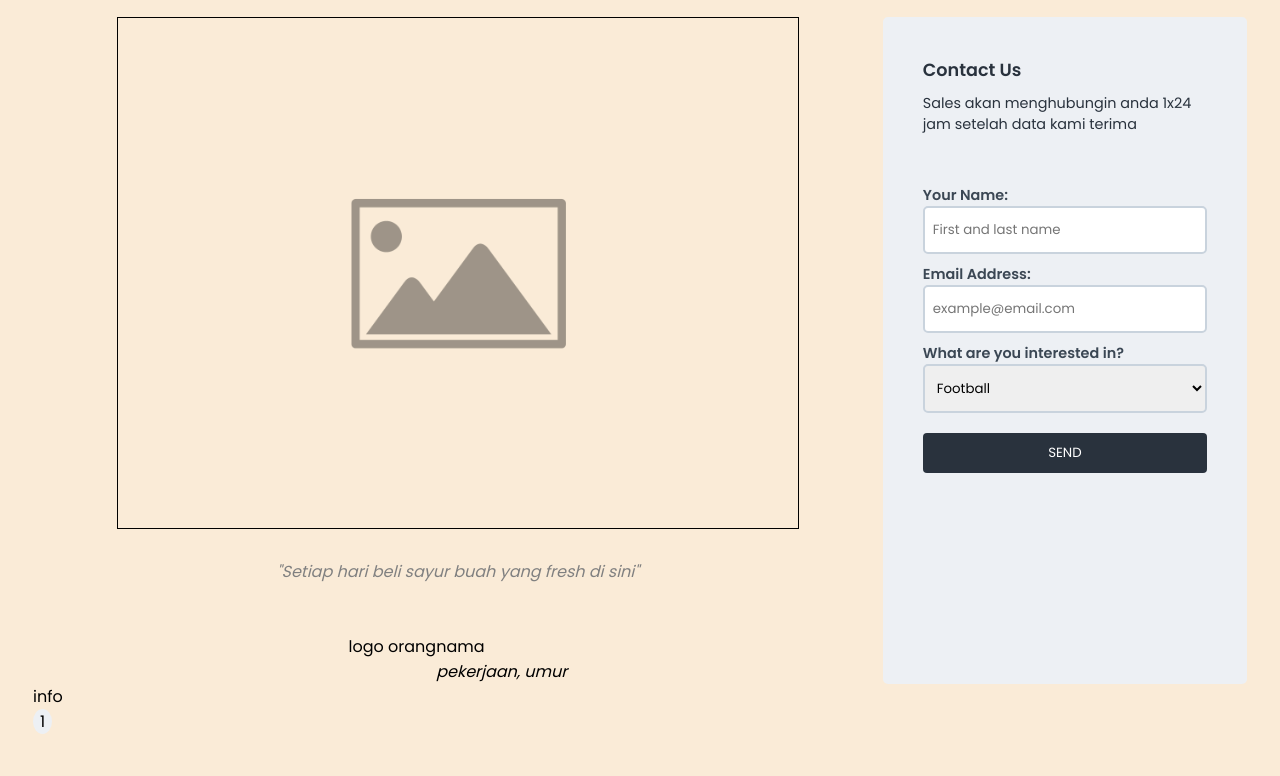
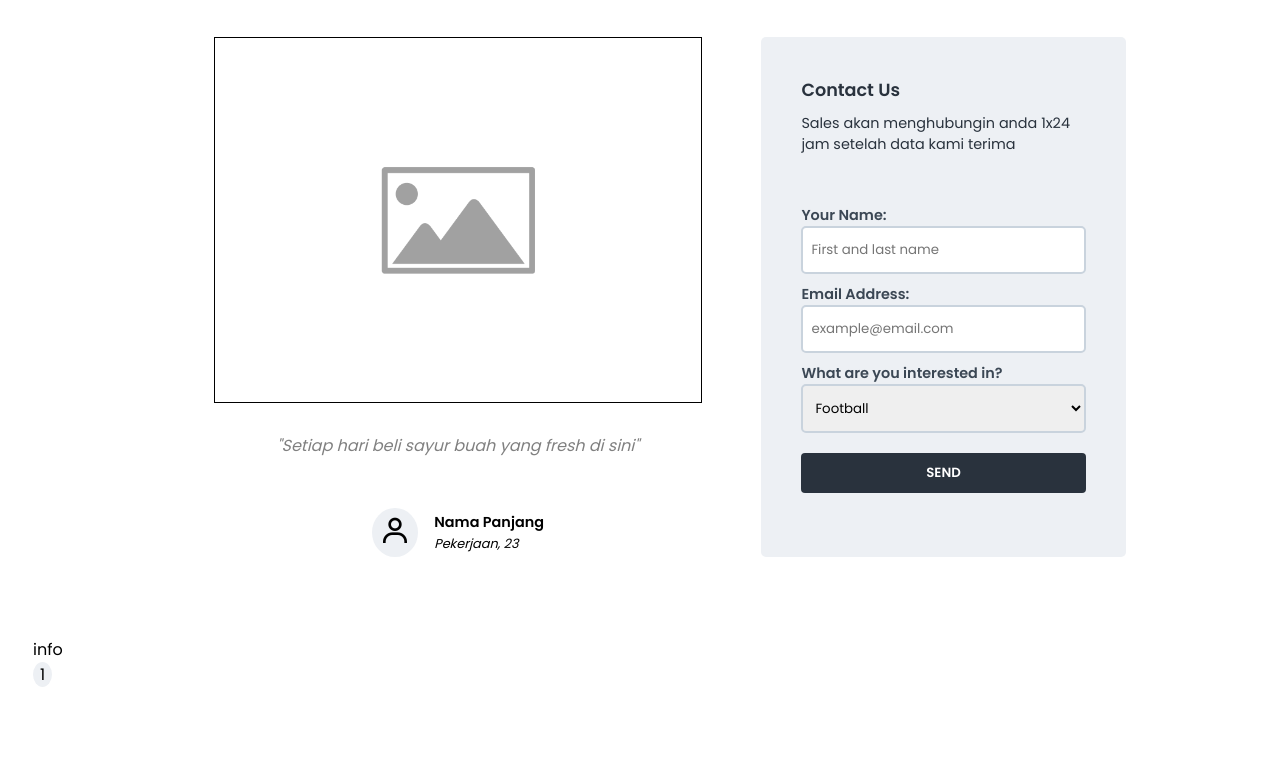
Before and after one commit to revou-fundamental-course/18-sep-23-ARidwanW, a plain HTML site: page index.html in a window 1280 px wide. Shown: the part 193-969 px from the top of the page. Drawn offline with nearby package versions, Linux system fonts and the light colour scheme.

Commit message:
Checkpoint: content home

```diff
--- a/css/style.css
+++ b/css/style.css
@@ -5,13 +5,14 @@
 body,
 button,
 input,
-select {
+select,
+button {
     font-family: "Poppins", sans-serif;
 }
 
 body {
     padding: 5px 25px;
-    background-color: antiquewhite;
+    /* background-color: antiquewhite; */
 }
 
 header {
@@ -105,13 +106,19 @@ main {
     flex-direction: column;
     justify-content: center;
     align-items: center;
-    padding: 20px 0;
+    padding: 20px 0 40px;
+}
+
+.title h1{
+    font-size: 2rem;
+    margin-bottom: 0;
 }
 
 
     /*=============== CONTENT ===============*/
 .content__container {
     display: flex;
+    justify-content: center;
 }
 
 .content__left,
@@ -123,7 +130,8 @@ main {
 
 .content__left {
     box-sizing: border-box;
-    width: 70%;
+    width: 50%;
+    align-items: center;
 }
 
 .content__right {
@@ -137,6 +145,7 @@ main {
 
 .content__image {
     box-sizing: border-box;
+    width: 80%;
     display: flex;
     flex-direction: column;
     align-items: center;
@@ -144,7 +153,7 @@ main {
 }
 
 .image {
-    width: 80%;
+    width: 100%;
     /* height: 80%; */
     border: 1px solid black; /* #edf0f4 */
 }
@@ -157,12 +166,29 @@ main {
 .content__customer {
     display: flex;
     justify-content: center;
+    align-items: center;
     padding-top: 50px;
+}
+
+.content__customer .circle {
+    display: flex;
+    justify-content: center;
+    background-color: #edf0f4;
+    border-radius: 50%;
+    height: 2.2rem;
+    font-size: 2rem;
+    padding: 0.45rem;
+    margin-right: 1rem;
 }
 
 .customer__name {
     display: flex;
     flex-direction: column;
+    font-size: 0.9rem;
+}
+
+.customer__name span i {
+    font-size: 0.8rem;
 }
 
 
@@ -220,6 +246,10 @@ input, select {
 
 
 /*=============== PRODUCT ===============*/
+.product__container {
+    margin-top: 5rem;
+}
+
 .product__container .circle {
     display: flex;
     justify-content: center;
--- a/index.html
+++ b/index.html
@@ -58,12 +58,12 @@
 
                     <div class="content__customer">
                         <div class="circle">
-                            logo orang
+                            <i class='bx bx-user'></i>
                         </div>
 
                         <div class="customer__name">
-                            <span>nama</span>
-                            <span><i>pekerjaan, umur</i></span>
+                            <span><b>Nama Panjang</b></span>
+                            <span><i>Pekerjaan, 23</i></span>
                         </div>
                     </div>
                 </div>
@@ -92,7 +92,7 @@
                             <option value="badminton">Badminton</option>
                         </select>
 
-                        <button type="submit" id="button">SEND</button>
+                        <button type="submit" id="button"><b>SEND</b></button>
                     </form>
                 </div>
             </div>
```
